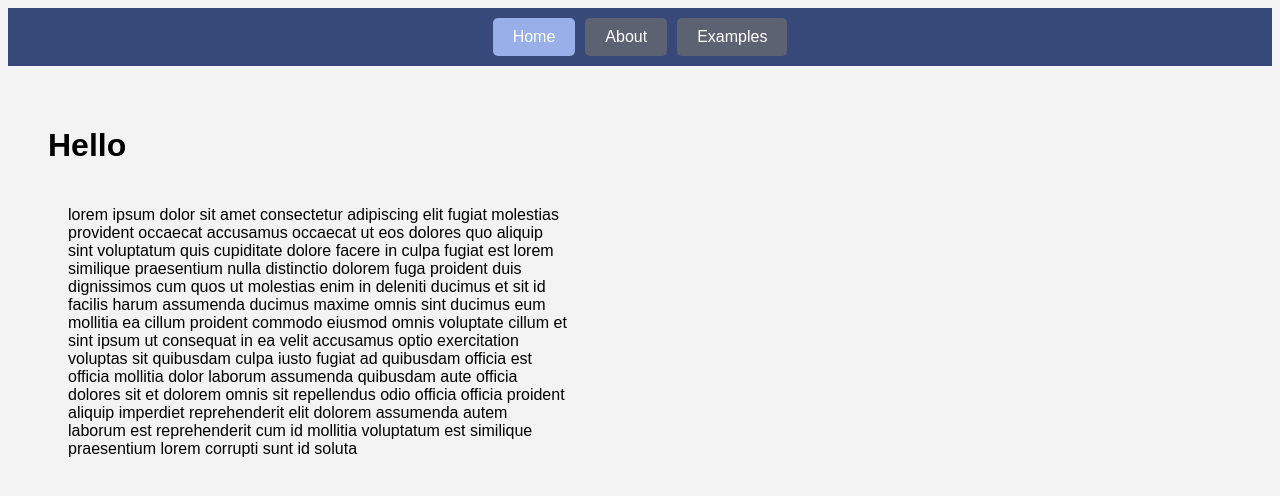
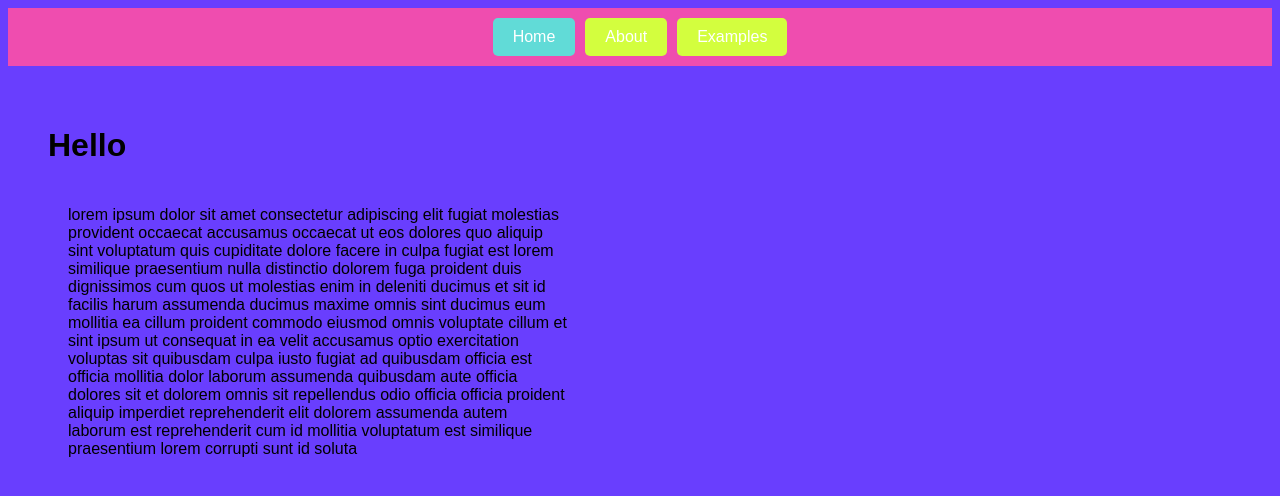
Before and after one commit to NatuerBabySham1/ShamsWorld, a plain HTML site: page index.html in a window 1280 px wide. Drawn offline with Linux system fonts and the light colour scheme.

Commit message:
Update style.css

```diff
--- a/style.css
+++ b/style.css
@@ -10,7 +10,7 @@ additional comments
 
 body {
   font-family: Arial, sans-serif;
-  background-color: #f3f3f3;
+  background-color: #693EFE;
 }
 
 /*==========content============== */
@@ -21,7 +21,7 @@ main {
 
 /*==========navigation============== */
 nav {
-  background-color: #364978;
+  background-color: #ef4daf;
   padding: 10px 0;
 
   /*flexible box layout see: https://developer.mozilla.org/en-US/docs/Web/CSS/CSS_flexible_box_layout */
@@ -38,7 +38,7 @@ nav {
 
 /* default navigation */
 nav a {
-  background-color: #5D6272;
+  background-color: #D3FE3E;
   color: white;
   text-decoration: none;
   padding: 10px 20px;
@@ -47,11 +47,11 @@ nav a {
 }
 
 nav a:hover {
-  background-color: #FAA1A1;S
+  background-color: #fa42b9;S
 }
 
 nav a.active {
-  background-color: #98AFE9;
+  background-color: #61dbd7;
 }
 
 main {
```
